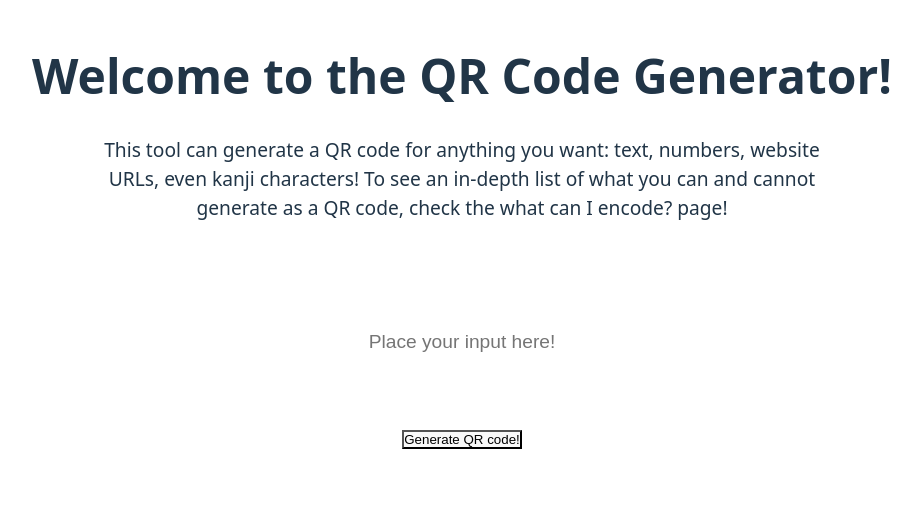
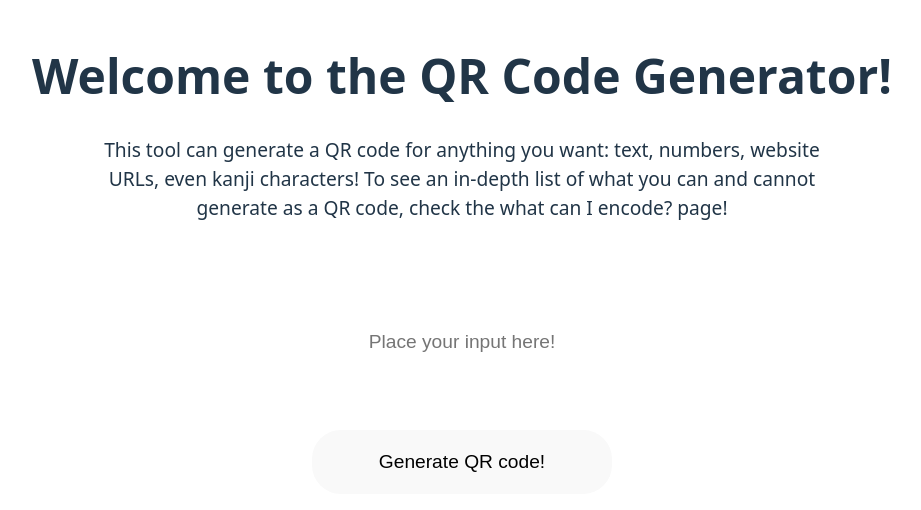
Before and after one commit to nicholasTropea/QRGenerator, a React (Vite) app: page / in a window 1280 px wide. Shown: the top 510 px of the page, without its empty margins (178-1099 px from the left). Built offline with nearby package versions, Linux system fonts and the light colour scheme.

Commit message:
Styked Button, implemented input value state recognition.

```diff
--- a/src/components/Button.jsx
+++ b/src/components/Button.jsx
@@ -1,3 +1,12 @@
-export default function Button({ func, children }) {
-    return <button onClick={func}>{children}</button>
+import styles from '../styles/Button.module.scss';
+
+export default function Button({ classes = '', func, children }) {
+    return (
+        <button
+            className={`${styles.buttonField} ${classes}`}
+            onClick={func}
+        >
+            {children}
+        </button>
+    );
 }
--- a/src/components/InputField.jsx
+++ b/src/components/InputField.jsx
@@ -1,10 +1,16 @@
 import styles from '../styles/InputField.module.scss';
 
-export default function InputField({ classes = '', placeHolder }) {
+export default function InputField({ classes = '', placeHolder, value, setValue }) {
+    function handleChange(event) {
+        setValue(event.target.value);
+    }
+
     return (
         <input
             className={`${styles.inputField} ${classes}`}
             type="text"
+            value={value}
+            onChange={handleChange}
             placeholder={placeHolder}>
         </input>
     );
--- a/src/pages/Home.jsx
+++ b/src/pages/Home.jsx
@@ -1,8 +1,11 @@
+import { useState } from 'react';
 import Button from '../components/Button.jsx';
 import InputField from '../components/InputField.jsx';
 import styles from '../styles/Home.module.scss';
 
 export default function Home() {
+  const [value, setValue] = useState('');
+
   return (
     <div className={styles.main}>
       <h1 className={styles.title}>Welcome to the QR Code Generator!</h1>
@@ -12,9 +15,14 @@ export default function Home() {
         To see an in-depth list of what you can and cannot generate as a QR code, check the <a>what can I encode?</a> page!
       </p>
 
-      <InputField classes={styles.inputField} placeHolder={"Place your input here!"} />
+      <InputField
+        classes={styles.inputField}
+        placeHolder={"Place your input here!"}
+        value={value}
+        setValue={setValue}
+      />
 
-      <Button func={() => console.log("Pressed")}>
+      <Button func={() => console.log({value})}>
         Generate QR code!
       </Button>
     </div>
--- /dev/null
+++ b/src/styles/Button.module.scss
@@ -0,0 +1,23 @@
+.buttonField {
+    text-align: center;
+    font-size: 1.2em;
+
+    border: none;
+    border-radius: 1.5em;
+
+    width: 15vw;
+    height: 8vh;
+    min-width: 300px;
+    min-height: 50px;
+
+    transition: border 100ms ease;
+
+    &:focus {
+        outline: none;
+        border: 2px solid rgb(238, 0, 255);
+    }
+
+    &:hover {
+        border: 2px solid rgb(238, 0, 255);
+    }
+}
```
